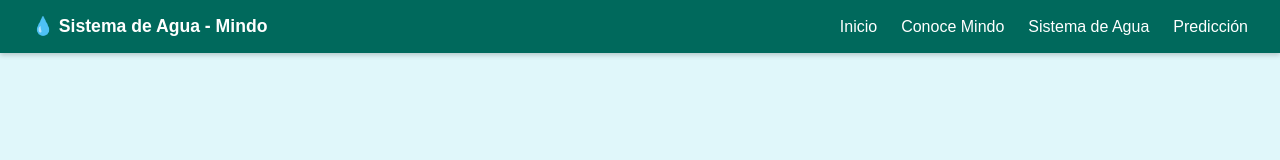
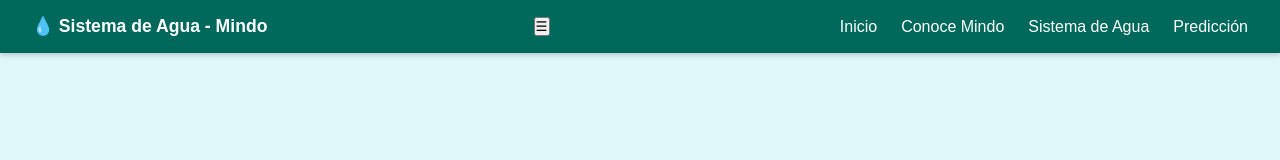
Before and after one commit to meybili19/mindo-hidrico, a Next.js app: page / in a window 1280 px wide. Shown: the top 160 px of the page. Built offline with nearby package versions, Linux system fonts and the light colour scheme.

Commit message:
Update Header.tsx

```diff
--- a/src/components/Header.tsx
+++ b/src/components/Header.tsx
@@ -1,16 +1,33 @@
 'use client';
+
 import Link from 'next/link';
+import { useState } from 'react';
 import styles from '../styles/Header.module.css';
 
 export default function Header() {
+  const [menuAbierto, setMenuAbierto] = useState(false);
+
+  const toggleMenu = () => {
+    setMenuAbierto(!menuAbierto);
+  };
+
   return (
     <header className={styles.header}>
       <div className={styles.logo}>💧 Sistema de Agua - Mindo</div>
-      <nav className={styles.nav}>
-        <Link href="/">Inicio</Link>
-        <Link href="/conoce">Conoce Mindo</Link>
-        <Link href="/sistema-agua">Sistema de Agua</Link>
-        <Link href="/prediccion">Predicción</Link>
+
+      <button
+        className={styles.hamburger}
+        onClick={toggleMenu}
+        aria-label="Abrir menú"
+      >
+        ☰
+      </button>
+
+      <nav className={`${styles.nav} ${menuAbierto ? styles.navActivo : ''}`}>
+        <Link href="/" onClick={() => setMenuAbierto(false)}>Inicio</Link>
+        <Link href="/conoce" onClick={() => setMenuAbierto(false)}>Conoce Mindo</Link>
+        <Link href="/sistema-agua" onClick={() => setMenuAbierto(false)}>Sistema de Agua</Link>
+        <Link href="/prediccion" onClick={() => setMenuAbierto(false)}>Predicción</Link>
       </nav>
     </header>
   );
```
